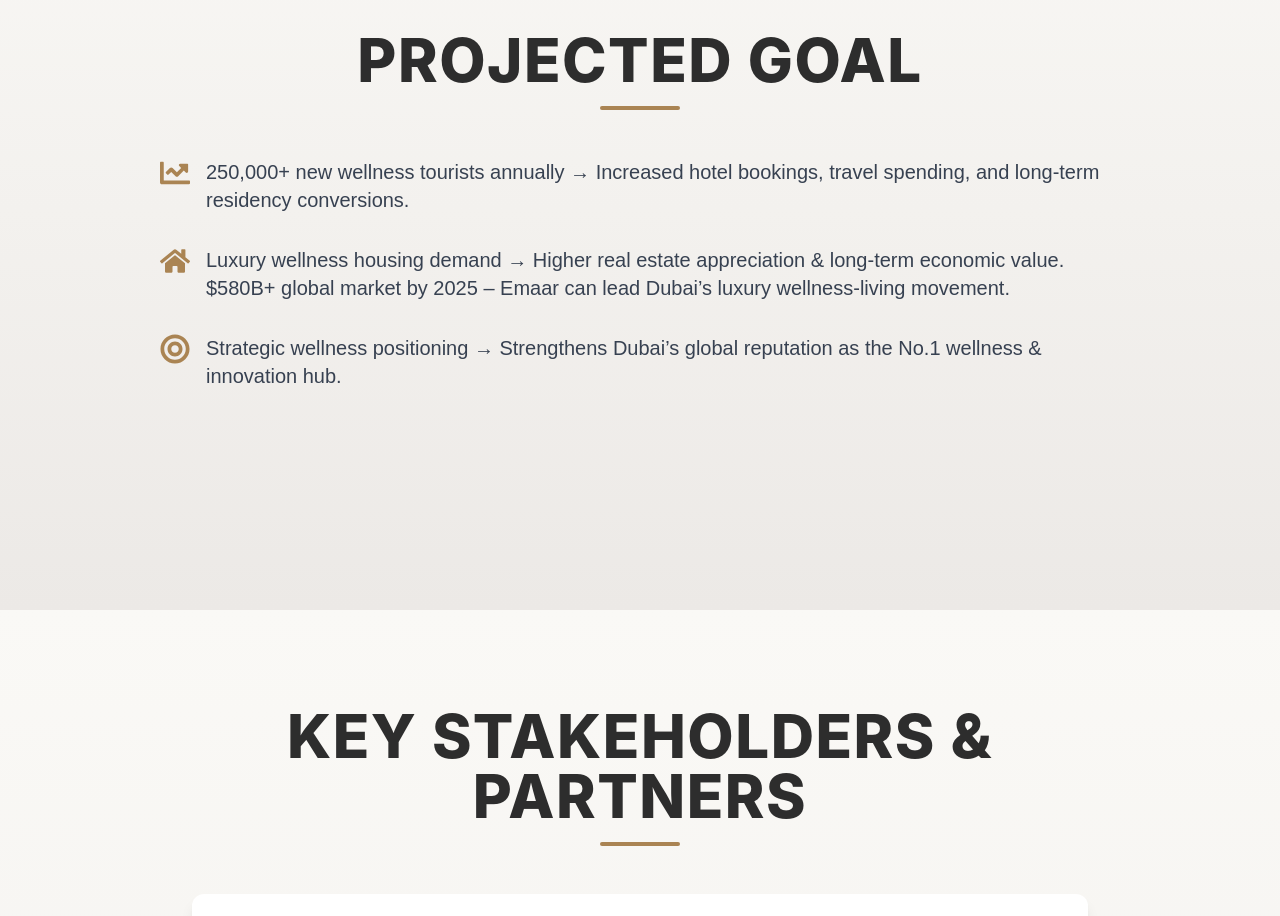
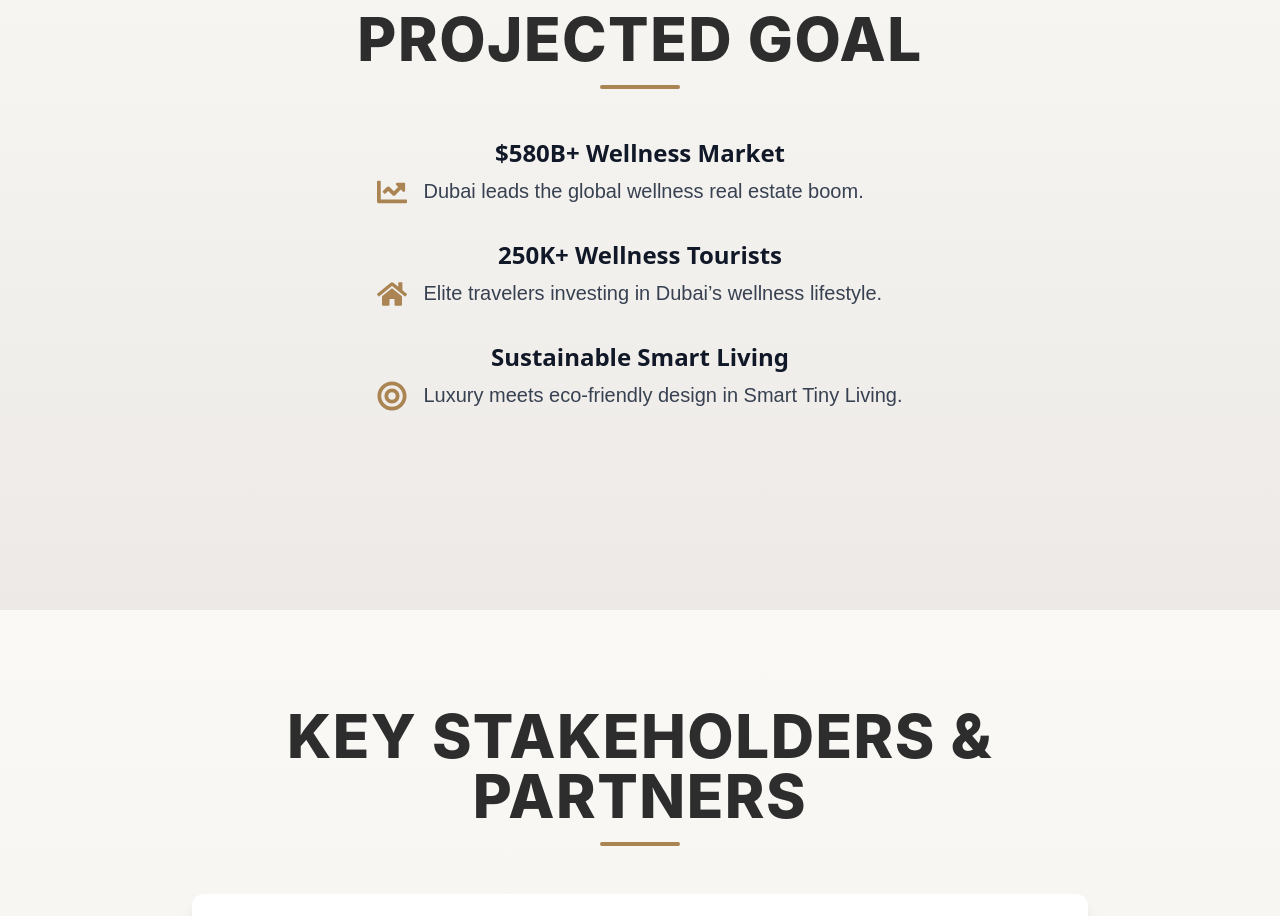
Before and after one commit to pixelpoint-co/bari-global, a React (Create React App) app in the folder dwo/: page / in a window 1280 px wide. Shown: the part 8660-9576 px from the top of the page. Built offline with nearby package versions, Linux system fonts and the light colour scheme.

Commit message:
copy update - budgetTimeline

```diff
--- a/dwo/src/components/MarketingBudgetTimeline.js
+++ b/dwo/src/components/MarketingBudgetTimeline.js
@@ -1,18 +1,20 @@
 import { useSectionInView, fadeIn, motion } from "../hooks/useSectionInView";
 import { FaChartLine, FaHome, FaBullseye } from "react-icons/fa";
-
 const projectedGoals = [
   {
     icon: <FaChartLine className="text-[#AA8453] text-3xl" />,
-    text: "250,000+ new wellness tourists annually → Increased hotel bookings, travel spending, and long-term residency conversions.",
+    heading: "$580B+ Wellness Market",
+    text: "Dubai leads the global wellness real estate boom.",
   },
   {
     icon: <FaHome className="text-[#AA8453] text-3xl" />,
-    text: "Luxury wellness housing demand → Higher real estate appreciation & long-term economic value. $580B+ global market by 2025 – Emaar can lead Dubai’s luxury wellness-living movement.",
+    heading: "250K+ Wellness Tourists",
+    text: "Elite travelers investing in Dubai’s wellness lifestyle.",
   },
   {
     icon: <FaBullseye className="text-[#AA8453] text-3xl" />,
-    text: "Strategic wellness positioning → Strengthens Dubai’s global reputation as the No.1 wellness & innovation hub.",
+    heading: "Sustainable Smart Living",
+    text: "Luxury meets eco-friendly design in Smart Tiny Living.",
   },
 ];
 
@@ -33,10 +35,13 @@ const MarketingBudgetTimeline = () => {
 
       {/* Projected Goals Section */}
       <motion.div ref={goalRef} initial="hidden" animate={goalAnimation} variants={fadeIn} className="max-w-5xl flex flex-col gap-8">
-        {projectedGoals.map(({ icon, text }, index) => (
-          <div key={index} className="flex items-start gap-4">
-            <div className="flex-shrink-0">{icon}</div>
-            <p className="text-lg md:text-xl text-gray-700 leading-relaxed font-worksans">{text}</p>
+        {projectedGoals.map(({ icon, text, heading }, index) => (
+          <div className="flex flex-col" key="index">
+              <h2 className="text-center text-2xl font-semibold mb-2">{heading}</h2>
+            <div className="flex items-start gap-4">
+              <div className="flex-shrink-0">{icon}</div>
+              <p className="text-lg md:text-xl text-gray-700 leading-relaxed font-worksans">{text}</p>
+            </div>
           </div>
         ))}
       </motion.div>
```
